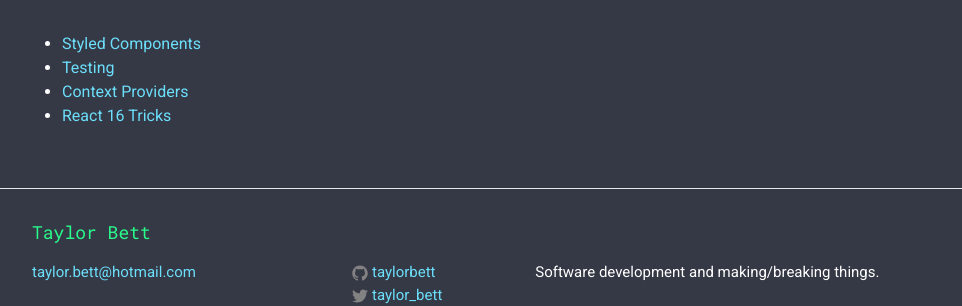
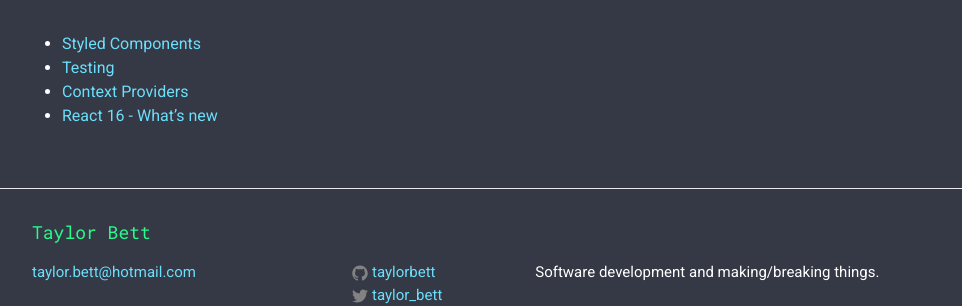
Before and after one commit to TaylorBett/taylorbett.github.io, a Jekyll site: the page built from wiki/react-wiki.md, in a window 1280 px wide. Shown: the part 165-471 px from the top of the page, without its empty margins (158-1120 px from the left). Built offline with Jekyll 4.4.1, drawn with Linux system fonts in a browser that asks for light colours.

Commit message:
Update react wiki page

```diff
--- a/wiki/react-wiki.md
+++ b/wiki/react-wiki.md
@@ -10,4 +10,4 @@ parent:
 - [Styled Components](/wiki/react/styled-components)
 - [Testing](/wiki/react/styled-components)
 - [Context Providers](/wiki/react/context-providers)
-- [React 16 Tricks](/wiki/react/react-16-tricks)
+- [React 16 - What's new](/wiki/react/react-16-features)
```
